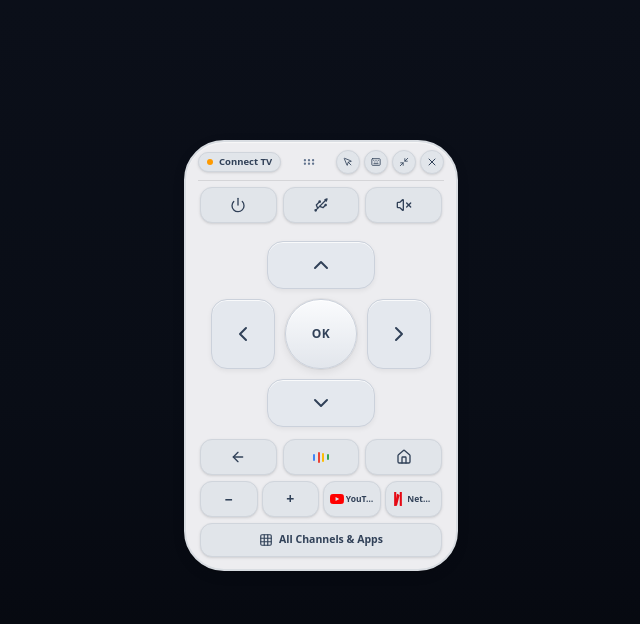
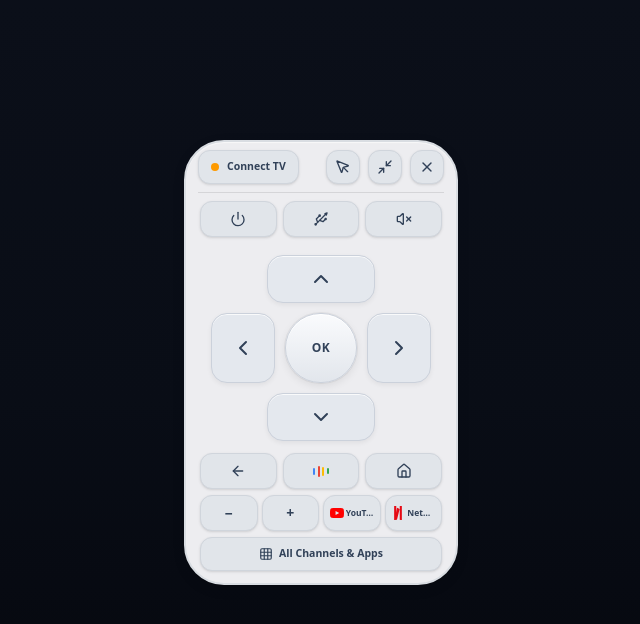
Before and after one commit to harinder-works/HarvyRemote, a React (Vite) app: page / in a window 1280 px wide. Shown: the top 624 px of the page, without its empty margins (331-971 px from the left). Built offline with nearby package versions, Linux system fonts and the light colour scheme.

Commit message:
Remove 6 dots drag handle and keyboard button, enlarge trackpad, mini remote, and close buttons for comfortable touch

```diff
--- a/src/components/GoogleTVRemote.tsx
+++ b/src/components/GoogleTVRemote.tsx
@@ -12,12 +12,10 @@ import {
   ChevronRight,
   Minimize2,
   MousePointer,
-  Keyboard,
   Grid,
   Search,
   Check,
   RotateCcw,
-  GripHorizontal,
   RefreshCw,
   Plus,
   Trash2,
@@ -604,37 +602,27 @@ export function GoogleTVRemote({
           }`}
         >
           {/* 1. TOP HEADER APP BAR: TV Pill & Controls */}
-          <div className="w-full flex items-center justify-between pb-1.5 mb-1.5 border-b border-black/10">
+          <div className="w-full flex items-center justify-between pb-2 mb-2 border-b border-black/10">
             {/* TV Device Connection Pill Button */}
             <button
               type="button"
               onClick={onOpenDeviceManager}
               title={connectedDevice ? `Connected to ${connectedDevice.name} (${connectedDevice.ip})` : 'Select / Pair Smart TV'}
-              className="flex items-center gap-1.5 px-2 py-0.5 rounded-full bg-[#E1E5EA] hover:bg-[#D8DCE2] border border-[#D0D5DC] text-[9.5px] font-semibold text-slate-700 transition-colors cursor-pointer shadow-sm"
+              className="h-8.5 px-3 rounded-xl bg-[#E1E5EA] hover:bg-[#D8DCE2] border border-[#D0D5DC] text-[10.5px] font-semibold text-slate-700 transition-all cursor-pointer shadow-sm flex items-center gap-2 active:scale-95"
             >
               <span
-                className={`w-1.5 h-1.5 shrink-0 rounded-full ${
+                className={`w-2 h-2 shrink-0 rounded-full ${
                   connectedDevice ? 'bg-emerald-500 animate-pulse' : 'bg-amber-500'
                 }`}
               />
-              <span className="truncate max-w-[68px]">
+              <span className="truncate max-w-[95px]">
                 {connectedDevice ? connectedDevice.name : 'Connect TV'}
               </span>
             </button>
 
-            {/* Drag Handle & Re-center */}
-            <div
-              data-drag-handle="true"
-              onClick={handleResetPosition}
-              title="Drag remote anywhere on screen. Tap to re-center."
-              className="p-1 rounded-full hover:bg-black/10 text-slate-500 hover:text-slate-700 transition-colors cursor-grab active:cursor-grabbing"
-            >
-              <GripHorizontal className="w-3.5 h-3.5 stroke-[2] pointer-events-none" />
-            </div>
-
-            {/* Action Controls: Control Mode, Keyboard, Float/Mini Remote, and Close */}
-            <div className="flex items-center gap-1">
-              {/* Mode Switch (D-Pad vs Swipe Trackpad) */}
+            {/* Action Controls: Prominent Switch to Swipe Trackpad, Mini Remote, and Close */}
+            <div className="flex items-center gap-2">
+              {/* Mode Switch (D-Pad vs Swipe Trackpad) - Prominent Touch Target */}
               <button
                 type="button"
                 onClick={() => {
@@ -642,25 +630,16 @@ export function GoogleTVRemote({
                   setControlMode((m) => (m === 'dpad' ? 'trackpad' : 'dpad'));
                 }}
                 title={controlMode === 'dpad' ? 'Switch to Swipe Trackpad' : 'Switch to D-Pad'}
-                className="w-6 h-6 rounded-full bg-[#E1E5EA] hover:bg-[#D8DCE2] border border-[#D0D5DC] text-slate-700 hover:text-slate-900 transition-colors cursor-pointer shadow-sm flex items-center justify-center"
+                className="w-8.5 h-8.5 rounded-xl bg-[#E1E5EA] hover:bg-[#D8DCE2] border border-[#D0D5DC] text-slate-700 hover:text-slate-900 transition-all cursor-pointer shadow-sm flex items-center justify-center active:scale-95"
               >
-                {controlMode === 'dpad' ? <MousePointer className="w-2.5 h-2.5 stroke-[2]" /> : <ChevronUp className="w-2.5 h-2.5 stroke-[2]" />}
+                {controlMode === 'dpad' ? (
+                  <MousePointer className="w-4 h-4 stroke-[2]" />
+                ) : (
+                  <ChevronUp className="w-4.5 h-4.5 stroke-[2]" />
+                )}
               </button>
 
-              {/* Keyboard trigger */}
-              <button
-                type="button"
-                onClick={() => {
-                  sound.playClick('button');
-                  onOpenKeyboard();
-                }}
-                title="Keyboard Typing for TV"
-                className="w-6 h-6 rounded-full bg-[#E1E5EA] hover:bg-[#D8DCE2] border border-[#D0D5DC] text-slate-700 hover:text-slate-900 transition-colors cursor-pointer shadow-sm flex items-center justify-center"
-              >
-                <Keyboard className="w-2.5 h-2.5 stroke-[2]" />
-              </button>
-
-              {/* Minimize to Mini Remote / Float */}
+              {/* Minimize to Mini Remote / Float - Prominent Touch Target */}
               <button
                 type="button"
                 onClick={() => {
@@ -668,12 +647,12 @@ export function GoogleTVRemote({
                   onSwitchToMini();
                 }}
                 title="Float over other apps (Mini Remote)"
-                className="w-6 h-6 rounded-full bg-[#E1E5EA] hover:bg-[#D8DCE2] border border-[#D0D5DC] text-slate-700 hover:text-slate-900 transition-colors cursor-pointer shadow-sm flex items-center justify-center"
+                className="w-8.5 h-8.5 rounded-xl bg-[#E1E5EA] hover:bg-[#D8DCE2] border border-[#D0D5DC] text-slate-700 hover:text-slate-900 transition-all cursor-pointer shadow-sm flex items-center justify-center active:scale-95"
               >
-                <Minimize2 className="w-2.5 h-2.5 stroke-[2]" />
+                <Minimize2 className="w-4 h-4 stroke-[2]" />
               </button>
 
-              {/* Close Button */}
+              {/* Close Button - Prominent Touch Target */}
               <button
                 type="button"
                 onClick={() => {
@@ -681,9 +660,9 @@ export function GoogleTVRemote({
                   onCloseApp?.();
                 }}
                 title="Close Remote & Exit"
-                className="w-6 h-6 rounded-full bg-[#E1E5EA] hover:bg-rose-100 border border-[#D0D5DC] text-slate-700 hover:text-rose-600 transition-colors cursor-pointer shadow-sm flex items-center justify-center active:scale-95"
+                className="w-8.5 h-8.5 rounded-xl bg-[#E1E5EA] hover:bg-rose-100 border border-[#D0D5DC] text-slate-700 hover:text-rose-600 transition-all cursor-pointer shadow-sm flex items-center justify-center active:scale-95"
               >
-                <X className="w-3 h-3 stroke-[2]" />
+                <X className="w-4 h-4 stroke-[2]" />
               </button>
             </div>
           </div>
--- a/src/components/MiniRemote.tsx
+++ b/src/components/MiniRemote.tsx
@@ -1,7 +1,6 @@
 import React, { useState, useRef, useEffect, useCallback } from 'react';
 import {
   Maximize2,
-  GripHorizontal,
   VolumeX,
   Power,
   Play,
@@ -305,17 +304,16 @@ export function MiniRemote({
       <div
         className="w-full flex items-center justify-between pb-1.5 mb-2 border-b border-black/10 select-none"
       >
-        <div className="flex items-center gap-1 pl-0.5 py-0.5 min-w-0 max-w-[70px] pointer-events-none">
-          <GripHorizontal className="w-3 h-3 text-slate-500 stroke-[2] shrink-0" />
-          <span className="text-[9.5px] font-semibold text-slate-700 truncate">
-            {connectedDevice ? connectedDevice.name : 'TV'}
-          </span>
+        <div className="flex items-center gap-1.5 pl-0.5 py-0.5 min-w-0 max-w-[70px] pointer-events-none">
           {connectedDevice?.isConnected && (
             <span className="w-1.5 h-1.5 rounded-full bg-emerald-500 shrink-0" />
           )}
+          <span className="text-[10px] font-semibold text-slate-700 truncate">
+            {connectedDevice ? connectedDevice.name : 'TV'}
+          </span>
         </div>
 
-        <div className="flex items-center gap-1">
+        <div className="flex items-center gap-1.5">
           {/* Power Button */}
           <button
             type="button"
@@ -326,7 +324,7 @@ export function MiniRemote({
             }}
             onPointerDown={(e) => e.stopPropagation()}
             title="TV Power"
-            className="w-6 h-6 rounded-full bg-[#E1E5EA] hover:bg-[#D8DCE2] border border-[#D0D5DC] flex items-center justify-center text-slate-700 hover:text-emerald-600 transition-colors active:scale-95 cursor-pointer touch-manipulation shadow-sm"
+            className="w-7 h-7 rounded-xl bg-[#E1E5EA] hover:bg-[#D8DCE2] border border-[#D0D5DC] flex items-center justify-center text-slate-700 hover:text-emerald-600 transition-colors active:scale-95 cursor-pointer touch-manipulation shadow-sm"
           >
             <Power className="w-3.5 h-3.5 stroke-[2]" />
           </button>
@@ -341,7 +339,7 @@ export function MiniRemote({
             }}
             onPointerDown={(e) => e.stopPropagation()}
             title="Expand to Full Remote"
-            className="w-6 h-6 rounded-full bg-[#E1E5EA] hover:bg-[#D8DCE2] border border-[#D0D5DC] flex items-center justify-center text-slate-700 hover:text-slate-900 transition-colors active:scale-95 cursor-pointer touch-manipulation shadow-sm"
+            className="w-7 h-7 rounded-xl bg-[#E1E5EA] hover:bg-[#D8DCE2] border border-[#D0D5DC] flex items-center justify-center text-slate-700 hover:text-slate-900 transition-colors active:scale-95 cursor-pointer touch-manipulation shadow-sm"
           >
             <Maximize2 className="w-3.5 h-3.5 stroke-[2]" />
           </button>
@@ -356,7 +354,7 @@ export function MiniRemote({
             }}
             onPointerDown={(e) => e.stopPropagation()}
             title="Close Remote & Exit"
-            className="w-6 h-6 rounded-full bg-[#E1E5EA] hover:bg-rose-100 border border-[#D0D5DC] flex items-center justify-center text-slate-700 hover:text-rose-600 transition-colors active:scale-95 cursor-pointer touch-manipulation shadow-sm"
+            className="w-7 h-7 rounded-xl bg-[#E1E5EA] hover:bg-rose-100 border border-[#D0D5DC] flex items-center justify-center text-slate-700 hover:text-rose-600 transition-colors active:scale-95 cursor-pointer touch-manipulation shadow-sm"
           >
             <X className="w-3.5 h-3.5 stroke-[2]" />
           </button>
```
